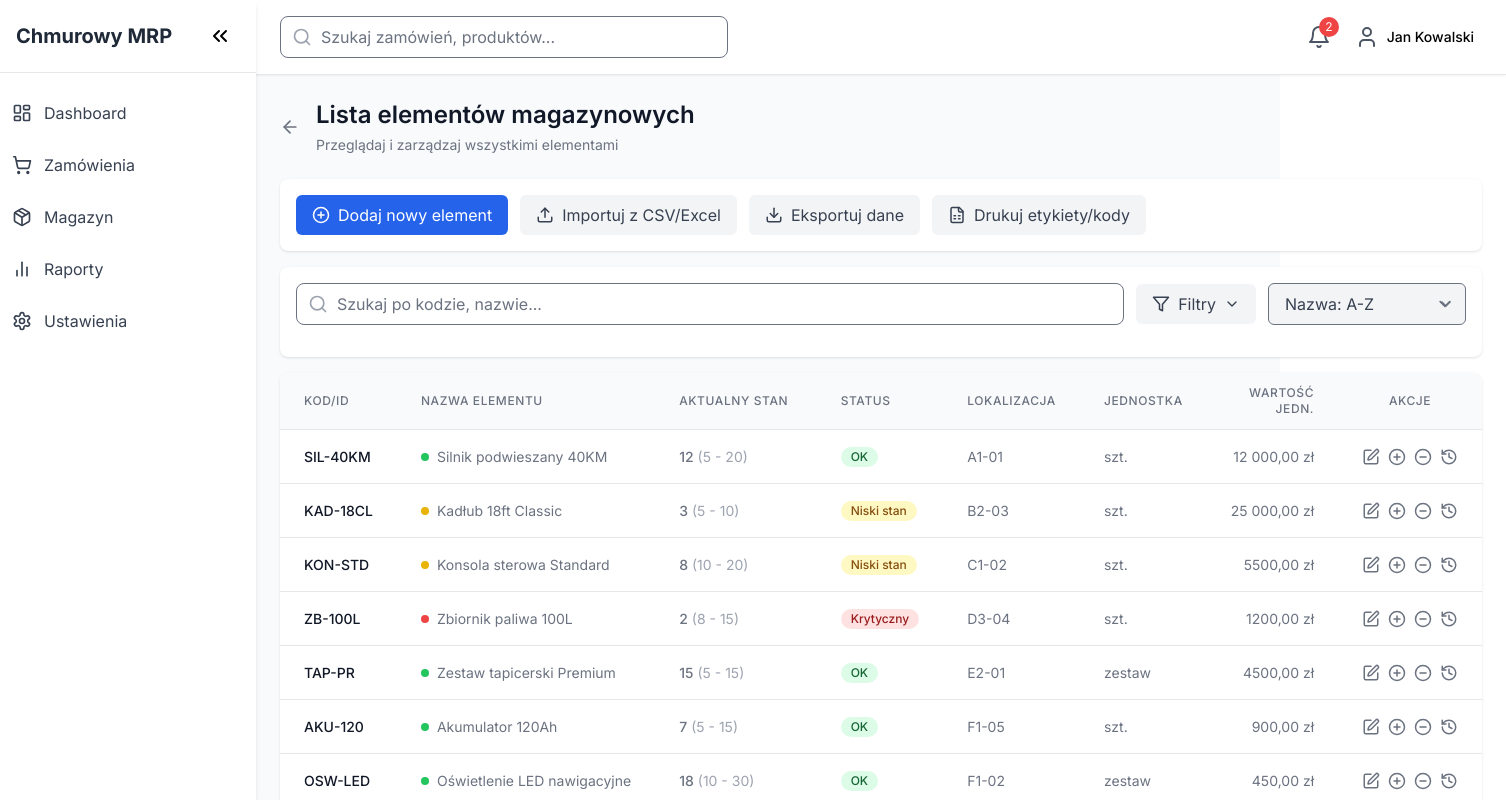
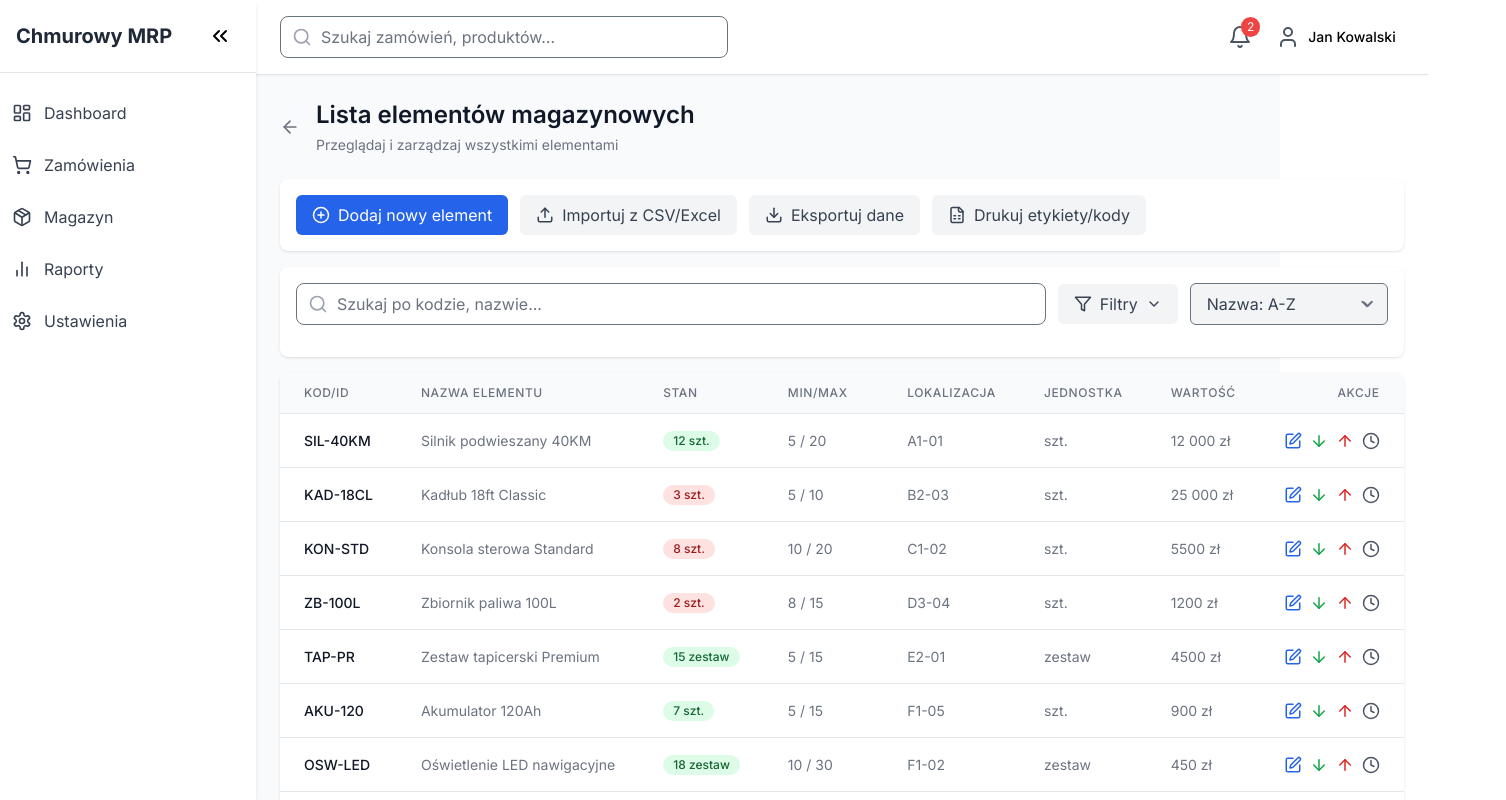
Before and after one commit to djmisieq/chmurowy-system-mrp, a Next.js app: page /inventory/items in a window 1280 px wide. Shown: the whole page, 1506 px wide, since content can reach past the window. Built offline with nearby package versions, Linux system fonts and the light colour scheme.

Commit message:
Dodanie komponentu InventoryTable do listy elementów magazynowych

```diff
--- a/src/components/inventory/InventoryTable.tsx
+++ b/src/components/inventory/InventoryTable.tsx
@@ -1,42 +1,60 @@
 "use client";
 
 import React from 'react';
-import { Edit, PlusCircle, MinusCircle, History, Info, ChevronLeft, ChevronRight } from 'lucide-react';
+import { Edit, Package, ArrowUp, ArrowDown, Clock } from 'lucide-react';
 import { InventoryItem } from './mockData';
 
 interface InventoryTableProps {
   items: InventoryItem[];
-  onEdit: (item: InventoryItem) => void;
-  onAddStock: (item: InventoryItem) => void;
-  onRemoveStock: (item: InventoryItem) => void;
-  onViewHistory: (item: InventoryItem) => void;
-  currentPage: number;
-  totalPages: number;
-  onPageChange: (page: number) => void;
+  onEdit: (id: number) => void;
+  onReceive: (id: number) => void;
+  onIssue: (id: number) => void;
+  onHistory: (id: number) => void;
 }
 
 const InventoryTable: React.FC<InventoryTableProps> = ({
   items,
   onEdit,
-  onAddStock,
-  onRemoveStock,
-  onViewHistory,
-  currentPage,
-  totalPages,
-  onPageChange
+  onReceive,
+  onIssue,
+  onHistory
 }) => {
-  // Formatowanie wartości walutowej
+  // Formatowanie wartości waluty
   const formatCurrency = (value: number) => {
     return new Intl.NumberFormat('pl-PL', {
       style: 'currency',
       currency: 'PLN',
-      minimumFractionDigits: 2,
-      maximumFractionDigits: 2
+      maximumFractionDigits: 0
     }).format(value);
   };
 
+  // Status elementów z odpowiednimi klasami
+  const getStatusClasses = (status: string, currentStock: number, minStock: number, maxStock: number) => {
+    if (status === 'critical' || currentStock < minStock) {
+      return 'bg-red-100 text-red-800';
+    } else if (status === 'warning' || currentStock <= minStock * 1.2) {
+      return 'bg-yellow-100 text-yellow-800';
+    } else if (currentStock > maxStock) {
+      return 'bg-blue-100 text-blue-800';
+    } else {
+      return 'bg-green-100 text-green-800';
+    }
+  };
+
+  const getStatusLabel = (status: string, currentStock: number, minStock: number, maxStock: number) => {
+    if (status === 'critical' || currentStock < minStock) {
+      return 'Krytyczny';
+    } else if (status === 'warning' || currentStock <= minStock * 1.2) {
+      return 'Niski stan';
+    } else if (currentStock > maxStock) {
+      return 'Nadwyżka';
+    } else {
+      return 'OK';
+    }
+  };
+
   return (
-    <div className="bg-white shadow overflow-hidden rounded-lg">
+    <div className="bg-white shadow rounded-lg overflow-hidden">
       <div className="overflow-x-auto">
         <table className="min-w-full divide-y divide-gray-200">
           <thead className="bg-gray-50">
@@ -48,10 +66,10 @@ const InventoryTable: React.FC<InventoryTableProps> = ({
                 Nazwa elementu
               </th>
               <th scope="col" className="px-6 py-3 text-left text-xs font-medium text-gray-500 uppercase tracking-wider">
-                Aktualny stan
+                Stan
               </th>
               <th scope="col" className="px-6 py-3 text-left text-xs font-medium text-gray-500 uppercase tracking-wider">
-                Status
+                Min/Max
               </th>
               <th scope="col" className="px-6 py-3 text-left text-xs font-medium text-gray-500 uppercase tracking-wider">
                 Lokalizacja
@@ -59,60 +77,32 @@ const InventoryTable: React.FC<InventoryTableProps> = ({
               <th scope="col" className="px-6 py-3 text-left text-xs font-medium text-gray-500 uppercase tracking-wider">
                 Jednostka
               </th>
+              <th scope="col" className="px-6 py-3 text-left text-xs font-medium text-gray-500 uppercase tracking-wider">
+                Wartość
+              </th>
               <th scope="col" className="px-6 py-3 text-right text-xs font-medium text-gray-500 uppercase tracking-wider">
-                Wartość jedn.
-              </th>
-              <th scope="col" className="px-6 py-3 text-center text-xs font-medium text-gray-500 uppercase tracking-wider">
                 Akcje
               </th>
             </tr>
           </thead>
           <tbody className="bg-white divide-y divide-gray-200">
-            {items.length === 0 ? (
-              <tr>
-                <td colSpan={8} className="px-6 py-10 text-center text-gray-500">
-                  Brak elementów spełniających kryteria wyszukiwania.
-                </td>
-              </tr>
-            ) : (
-              items.map((item) => (
+            {items.map((item) => (
               <tr key={item.id} className="hover:bg-gray-50">
                 <td className="px-6 py-4 whitespace-nowrap text-sm font-medium text-gray-900">
                   {item.code}
                 </td>
                 <td className="px-6 py-4 whitespace-nowrap text-sm text-gray-500">
-                    <div className="flex items-center">
-                      <span
-                        className={`w-2 h-2 rounded-full mr-2 ${
-                          item.status === 'good' ? 'bg-green-500' :
-                          item.status === 'warning' ? 'bg-yellow-500' : 'bg-red-500'
-                        }`}
-                      />
                   {item.name}
-                    </div>
                 </td>
                 <td className="px-6 py-4 whitespace-nowrap text-sm text-gray-500">
-                    <span className="font-medium">{item.stock}</span>
-                    <span className="text-gray-400 ml-1">
-                      ({item.minStock} - {item.maxStock})
+                  <span
+                    className={`inline-flex items-center px-2.5 py-0.5 rounded-full text-xs font-medium ${getStatusClasses(item.status, item.stock, item.minStock, item.maxStock)}`}
+                  >
+                    {item.stock} {item.unit}
                   </span>
                 </td>
-                  <td className="px-6 py-4 whitespace-nowrap text-sm">
-                    <span
-                      className={`inline-flex items-center px-2.5 py-0.5 rounded-full text-xs font-medium ${
-                        item.status === 'good'
-                          ? 'bg-green-100 text-green-800'
-                          : item.status === 'warning'
-                          ? 'bg-yellow-100 text-yellow-800'
-                          : 'bg-red-100 text-red-800'
-                      }`}
-                    >
-                      {item.status === 'good'
-                        ? 'OK'
-                        : item.status === 'warning'
-                        ? 'Niski stan'
-                        : 'Krytyczny'}
-                    </span>
+                <td className="px-6 py-4 whitespace-nowrap text-sm text-gray-500">
+                  {item.minStock} / {item.maxStock}
                 </td>
                 <td className="px-6 py-4 whitespace-nowrap text-sm text-gray-500">
                   {item.location}
@@ -120,104 +110,45 @@ const InventoryTable: React.FC<InventoryTableProps> = ({
                 <td className="px-6 py-4 whitespace-nowrap text-sm text-gray-500">
                   {item.unit}
                 </td>
-                  <td className="px-6 py-4 whitespace-nowrap text-sm text-gray-500 text-right">
+                <td className="px-6 py-4 whitespace-nowrap text-sm text-gray-500">
                   {formatCurrency(item.value)}
                 </td>
-                  <td className="px-6 py-4 whitespace-nowrap text-sm text-gray-500 text-center">
-                    <div className="flex justify-center space-x-2">
+                <td className="px-6 py-4 whitespace-nowrap text-right text-sm font-medium">
+                  <div className="flex justify-end space-x-2">
                     <button
-                        onClick={() => onEdit(item)}
-                        className="text-gray-500 hover:text-blue-600 transition-colors"
+                      onClick={() => onEdit(item.id)}
+                      className="text-blue-600 hover:text-blue-900"
                       title="Edytuj"
                     >
                       <Edit size={18} />
                     </button>
                     <button
-                        onClick={() => onAddStock(item)}
-                        className="text-gray-500 hover:text-green-600 transition-colors"
-                        title="Przyjęcie na magazyn"
+                      onClick={() => onReceive(item.id)}
+                      className="text-green-600 hover:text-green-900"
+                      title="Przyjęcie"
                     >
-                        <PlusCircle size={18} />
+                      <ArrowDown size={18} />
                     </button>
                     <button
-                        onClick={() => onRemoveStock(item)}
-                        className="text-gray-500 hover:text-red-600 transition-colors"
-                        title="Wydanie z magazynu"
+                      onClick={() => onIssue(item.id)}
+                      className="text-red-600 hover:text-red-900"
+                      title="Wydanie"
                     >
-                        <MinusCircle size={18} />
+                      <ArrowUp size={18} />
                     </button>
                     <button
-                        onClick={() => onViewHistory(item)}
-                        className="text-gray-500 hover:text-purple-600 transition-colors"
-                        title="Historia operacji"
+                      onClick={() => onHistory(item.id)}
+                      className="text-gray-600 hover:text-gray-900"
+                      title="Historia"
                     >
-                        <History size={18} />
+                      <Clock size={18} />
                     </button>
                   </div>
                 </td>
               </tr>
-              ))
-            )}
+            ))}
           </tbody>
         </table>
-      </div>
-
-      {/* Paginacja */}
-      <div className="bg-white px-4 py-3 flex items-center justify-between border-t border-gray-200 sm:px-6">
-        <div className="hidden sm:flex-1 sm:flex sm:items-center sm:justify-between">
-          <div>
-            <p className="text-sm text-gray-700">
-              Wyświetlanie <span className="font-medium">{items.length > 0 ? (currentPage - 1) * 10 + 1 : 0}</span> do{' '}
-              <span className="font-medium">
-                {Math.min(currentPage * 10, items.length + (currentPage - 1) * 10)}
-              </span>{' '}
-              z <span className="font-medium">{items.length + (currentPage - 1) * 10}</span> elementów
-            </p>
-          </div>
-          <div>
-            <nav className="relative z-0 inline-flex rounded-md shadow-sm -space-x-px" aria-label="Pagination">
-              <button
-                onClick={() => onPageChange(currentPage - 1)}
-                disabled={currentPage === 1}
-                className={`relative inline-flex items-center px-2 py-2 rounded-l-md border border-gray-300 bg-white text-sm font-medium ${
-                  currentPage === 1
-                    ? 'text-gray-300 cursor-not-allowed'
-                    : 'text-gray-500 hover:bg-gray-50 cursor-pointer'
-                }`}
-              >
-                <span className="sr-only">Poprzednia</span>
-                <ChevronLeft className="h-5 w-5" />
-              </button>
-
-              {Array.from({ length: totalPages }, (_, i) => i + 1).map((page) => (
-                <button
-                  key={page}
-                  onClick={() => onPageChange(page)}
-                  className={`relative inline-flex items-center px-4 py-2 border border-gray-300 bg-white text-sm font-medium ${
-                    page === currentPage
-                      ? 'z-10 bg-primary-50 border-primary-500 text-primary-600'
-                      : 'text-gray-500 hover:bg-gray-50'
-                  }`}
-                >
-                  {page}
-                </button>
-              ))}
-
-              <button
-                onClick={() => onPageChange(currentPage + 1)}
-                disabled={currentPage === totalPages}
-                className={`relative inline-flex items-center px-2 py-2 rounded-r-md border border-gray-300 bg-white text-sm font-medium ${
-                  currentPage === totalPages
-                    ? 'text-gray-300 cursor-not-allowed'
-                    : 'text-gray-500 hover:bg-gray-50 cursor-pointer'
-                }`}
-              >
-                <span className="sr-only">Następna</span>
-                <ChevronRight className="h-5 w-5" />
-              </button>
-            </nav>
-          </div>
-        </div>
       </div>
     </div>
   );
```
Lines whose indentation alone changed are shown as unchanged.
